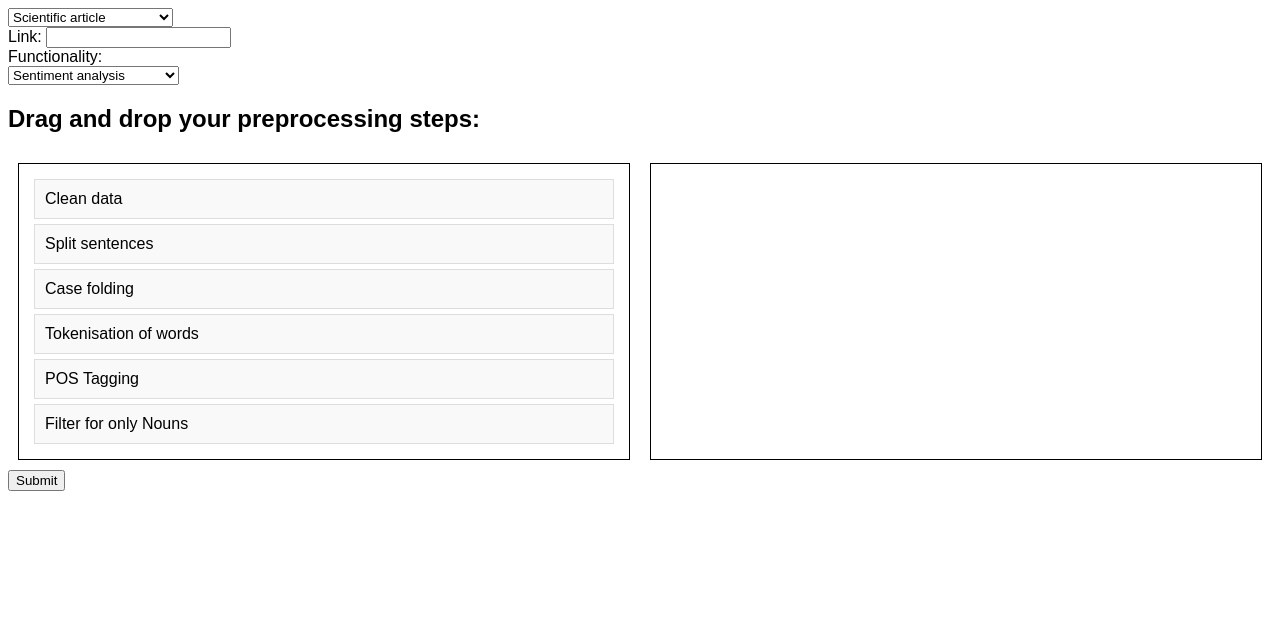
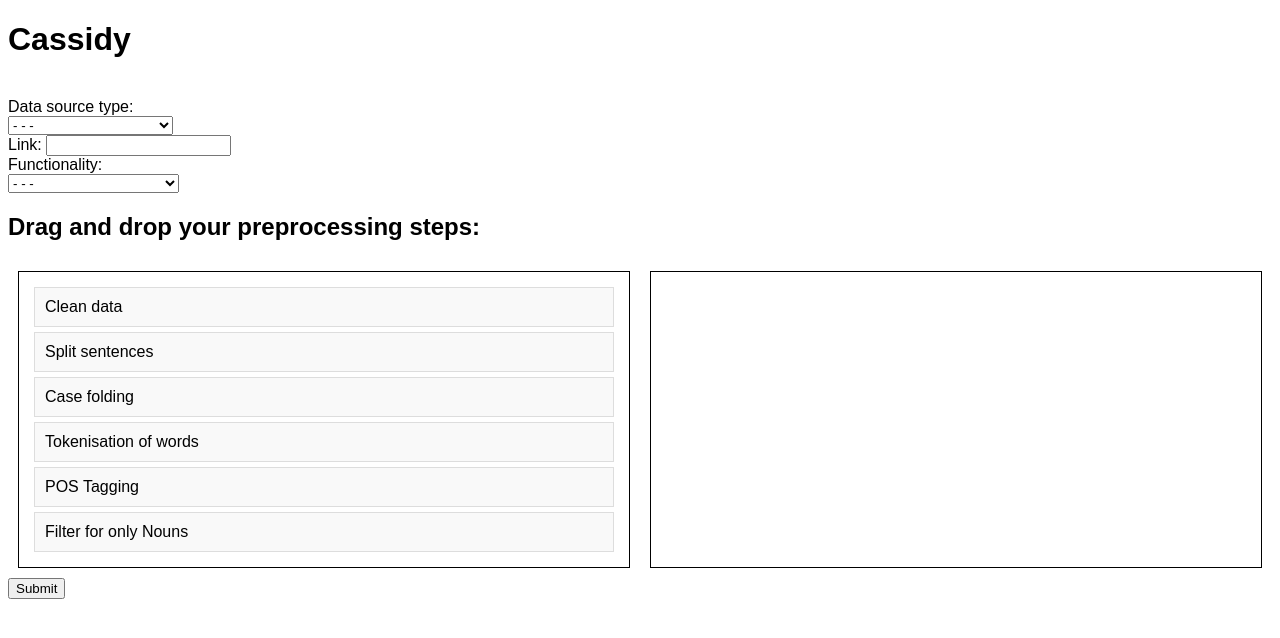
Before and after one commit to Astronoudke/Cassidy, a Flask app: page / in a window 1280 px wide. Shown: the top 638 px of the page. Run offline with Flask 3, Linux system fonts and the light colour scheme; some libraries are stand-ins or nearby versions.

Commit message:
Edited user interface:
- Automatically adds the recommended preprocessing steps for each text mining functionality to the selected steps div.
- Added "None" as input for functionality and data source.
- Added headers.

```diff
--- a/application/F_UserInterface/main.py
+++ b/application/F_UserInterface/main.py
@@ -2,7 +2,7 @@ from flask import Flask, request, redirect, render_template, url_for, session
 import threading
 
 import sys
-sys.path.append('C:\\Users\\noudy\\PycharmProjects\\Cassidy\\application')
+sys.path.append('C:\\Users\\noudy\\PycharmProjects\\Cassidy\\Cassidy\\application')
 
 from F_UserInterface.ApplicationManager.application_manager import ScientificLiteratureAnalyzer, ForumAnalyzer
 
@@ -11,6 +11,11 @@ app.secret_key = 'your_secret_key_here'  # Change to your actual secret key
 
 @app.route('/', methods=['GET', 'POST'])
 def home():
+    recommended_steps = {
+        'summarize': ['clean_data', 'split_sentences'],
+        'sentiment_analysis': ['clean_data', 'split_sentences', 'case_folding', 'tokenize', 'pos_tagging', 'filter_pos_tagged'],
+        # Add more mappings as necessary
+    }
     if request.method == 'POST':
         session['source_type'] = request.form.get('source_type')
         session['link'] = request.form.get('link')
@@ -25,7 +30,8 @@ def home():
 
         return redirect(url_for('loading'))
 
-    return render_template('home.html')
+    return render_template('home.html', recommended_steps=recommended_steps)
+
 
 @app.route('/loading', methods=['GET'])
 def loading():
--- a/application/F_UserInterface/templates/home.html
+++ b/application/F_UserInterface/templates/home.html
@@ -9,7 +9,10 @@
 </head>
 <body>
     <form action="/" method="post">
+        <h1>Cassidy</h1>
+            <br> Data source type: <br>
             <select name="source_type">
+                <option value="None">- - -</option>
                 <option value="Scientific article">Scientific article</option>
                 <option value="Online forum discussion">Online forum discussion</option>
             </select>
@@ -17,6 +20,7 @@
             Link: <input type="text" name="link"><br>
             Functionality: <br>
             <select name="functionality">
+                <option value="None">- - -</option>
                 <option value="sentiment_analysis">Sentiment analysis</option>
                 <option value="summarize">Extractive summarization</option>
                 <!-- Add more options as needed -->
@@ -60,6 +64,21 @@
                 $('#preprocessing_steps_order').val(selected_steps);
             });
         });
+
+        var recommended_steps = {{ recommended_steps | tojson }};  // Load the data from Python
+
+        $('select[name="functionality"]').change(function() {
+            var functionality = $(this).val();
+            var steps = recommended_steps[functionality];
+
+            // First, move all steps back to the source div
+            $("#selected_steps").children().appendTo("#preprocessing_steps");
+
+            // Then, move the recommended steps to the target div
+            for (var i = 0; i < steps.length; i++) {
+                $("#" + steps[i]).appendTo("#selected_steps");
+            }
+        });
     </script>
 </body>
 </html>
```
Also changed, not shown: application/F_UserInterface/static/style.css (line endings or trailing spaces).
